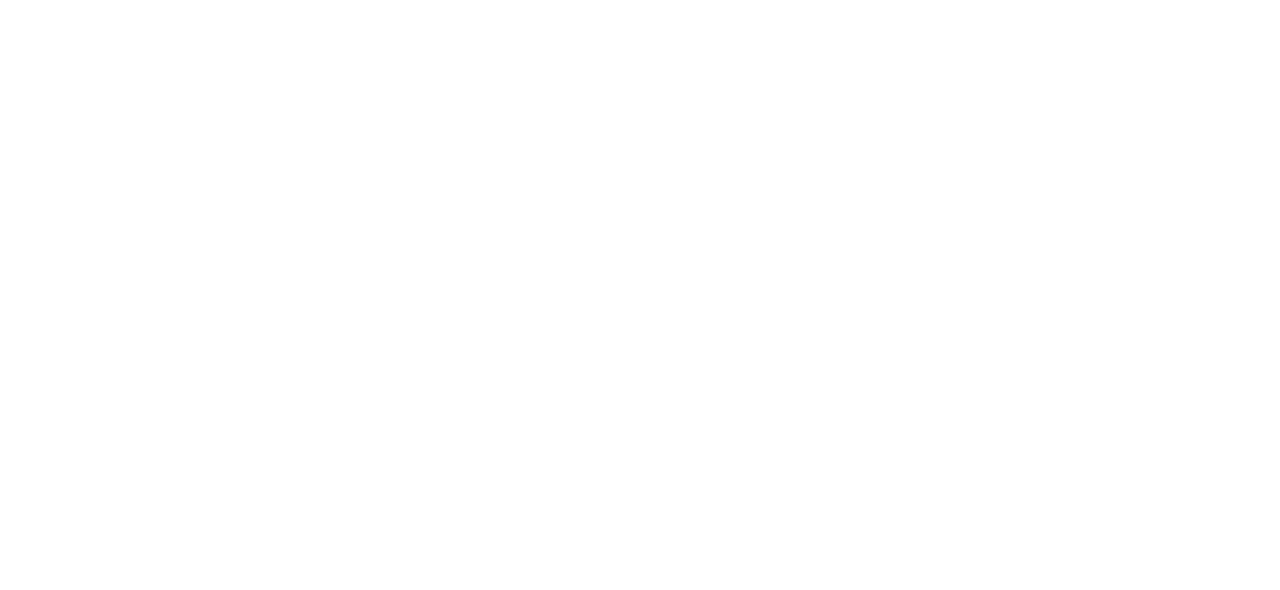
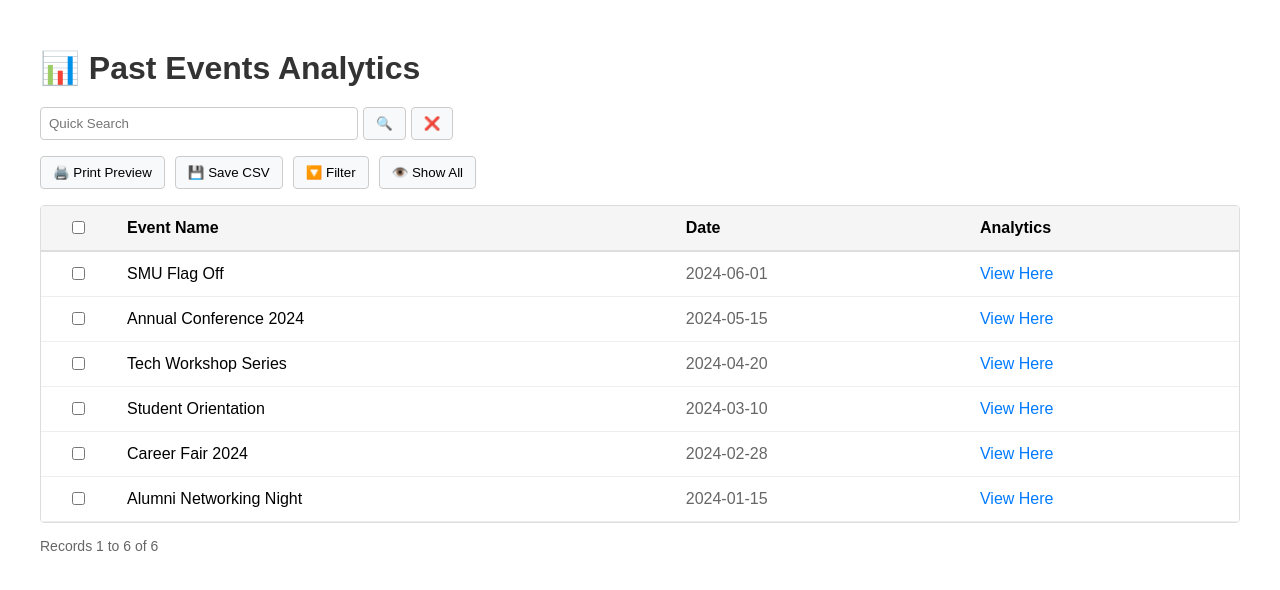
Before and after one commit to cheekfg897/HEAP, a Vue app: page /posteventanalytics in a window 1280 px wide. Before the commit this address had no page. Shown: the top 590 px of the page. Built offline with nearby package versions, Linux system fonts and the light colour scheme.

Commit message:
Added Post Event Analytics Frontend (Yan Song)

```diff
--- a/src/components/Sidebar.vue
+++ b/src/components/Sidebar.vue
@@ -8,7 +8,7 @@
         <div class="nav-item"><a href="/checkin">📄 Check In</a></div>
         <div class="nav-section-title">Features:</div>
         <div class="nav-item"><a href="/upcomingevents">📅 Upcoming Events</a></div>
-        <div class="nav-item"><a href="#">📊 Post Event Analytics</a></div>
+        <div class="nav-item"><a href="/posteventanalytics">📊 Post Event Analytics</a></div>
         <div class="nav-item logout"><a href="#">🚪 Log Out</a></div>
       </nav>
     </aside>
--- a/src/router.js
+++ b/src/router.js
@@ -4,13 +4,15 @@
 import SignUp from './views/Signup.vue'
 import CheckIn from './views/CheckIn.vue'
 import UpcomingEvents from './views/UpcomingEvents.vue'
+import PostEventAnalytics1 from './views/PostEventAnalytics1.vue'
 
 const routes = [
   { path: '/', component: Login },
   { path: '/dashboard', component: AttendanceDashboard },
   { path: '/signup', component: SignUp},
   { path: '/checkin', component: CheckIn},
-  { path: '/upcomingevents', component: UpcomingEvents}
+  { path: '/upcomingevents', component: UpcomingEvents},
+  { path: '/posteventanalytics', component: PostEventAnalytics1}
 ]
 
 export const router = createRouter({
--- /dev/null
+++ b/src/views/PostEventAnalytics1.vue
@@ -0,0 +1,251 @@
+<template>
+  <div style="padding: 20px; font-family: Arial, sans-serif; max-width: 1200px; margin: 0 auto;">
+    <h1 style="color: #333; margin-bottom: 20px;">📊 Past Events Analytics</h1>
+
+    <!-- Search Section -->
+    <div style="margin: 1rem 0; display: flex; gap: 5px; align-items: center;">
+      <input
+        type="text"
+        placeholder="Quick Search"
+        v-model="searchQuery"
+        @keyup.enter="handleSearch"
+        style="padding: 8px; border: 1px solid #ccc; border-radius: 4px; flex: 1; max-width: 300px;"
+      />
+      <button @click="handleSearch" style="padding: 8px 12px; border: 1px solid #ccc; border-radius: 4px; cursor: pointer; background: #f8f9fa;">
+        🔍
+      </button>
+      <button @click="clearSearch" style="padding: 8px 12px; border: 1px solid #ccc; border-radius: 4px; cursor: pointer; background: #f8f9fa;">
+        ❌
+      </button>
+    </div>
+
+    <!-- Action Buttons -->
+    <div style="margin: 1rem 0; display: flex; gap: 10px; flex-wrap: wrap;">
+      <button @click="printPreview" style="padding: 8px 12px; border: 1px solid #ccc; border-radius: 4px; cursor: pointer; background: #f8f9fa; display: flex; align-items: center; gap: 5px;">
+        🖨️ Print Preview
+      </button>
+      <button @click="saveCSV" style="padding: 8px 12px; border: 1px solid #ccc; border-radius: 4px; cursor: pointer; background: #f8f9fa; display: flex; align-items: center; gap: 5px;">
+        💾 Save CSV
+      </button>
+      <button @click="toggleFilter" style="padding: 8px 12px; border: 1px solid #ccc; border-radius: 4px; cursor: pointer; background: #f8f9fa; display: flex; align-items: center; gap: 5px;">
+        🔽 Filter
+      </button>
+      <button @click="showAll" style="padding: 8px 12px; border: 1px solid #ccc; border-radius: 4px; cursor: pointer; background: #f8f9fa; display: flex; align-items: center; gap: 5px;">
+        👁️ Show All
+      </button>
+    </div>
+
+    <!-- Data Table -->
+    <div style="overflow-x: auto; border: 1px solid #ddd; border-radius: 4px;">
+      <table style="width: 100%; border-collapse: collapse; background: white;">
+        <thead>
+          <tr style="background-color: #f5f5f5;">
+            <th style="padding: 12px; border-bottom: 2px solid #ddd; width: 50px; text-align: center;">
+              <input
+                type="checkbox"
+                @change="selectAll"
+                :checked="allSelected"
+                style="cursor: pointer;"
+              />
+            </th>
+            <th style="padding: 12px; border-bottom: 2px solid #ddd; text-align: left;">Event Name</th>
+            <th style="padding: 12px; border-bottom: 2px solid #ddd; text-align: left;">Date</th>
+            <th style="padding: 12px; border-bottom: 2px solid #ddd; text-align: left;">Analytics</th>
+          </tr>
+        </thead>
+        <tbody>
+          <tr v-for="event in filteredEvents" :key="event.id" style="border-bottom: 1px solid #eee;" @mouseover="$event.target.style.backgroundColor='#f9f9f9'" @mouseout="$event.target.style.backgroundColor='white'">
+            <td style="padding: 12px; text-align: center;">
+              <input
+                type="checkbox"
+                :value="event.id"
+                v-model="selectedEvents"
+                style="cursor: pointer;"
+              />
+            </td>
+            <td style="padding: 12px; font-weight: 500;">{{ event.name }}</td>
+            <td style="padding: 12px; color: #666;">{{ event.date }}</td>
+            <td style="padding: 12px;">
+              <a href="#" @click.prevent="viewAnalytics(event)" style="color: #007bff; text-decoration: none; font-weight: 500;">
+                View Here
+              </a>
+            </td>
+          </tr>
+          <tr v-if="filteredEvents.length === 0">
+            <td colspan="4" style="text-align: center; color: #666; padding: 40px; font-style: italic;">
+              No events found matching your search
+            </td>
+          </tr>
+        </tbody>
+      </table>
+    </div>
+
+    <!-- Records Counter -->
+    <p style="margin-top: 15px; color: #666; font-size: 14px;">
+      Records {{ startRecord }} to {{ endRecord }} of {{ totalRecords }}
+      <span v-if="selectedEvents.length > 0" style="margin-left: 20px; color: #007bff;">
+        ({{ selectedEvents.length }} selected)
+      </span>
+    </p>
+
+    <!-- Simple Analytics Modal -->
+    <div v-if="showAnalyticsModal" style="position: fixed; top: 0; left: 0; width: 100%; height: 100%; background: rgba(0,0,0,0.5); display: flex; justify-content: center; align-items: center; z-index: 1000;" @click="closeAnalytics">
+      <div @click.stop style="background: white; padding: 30px; border-radius: 8px; max-width: 500px; width: 90%; box-shadow: 0 4px 20px rgba(0,0,0,0.15);">
+        <h3 style="margin-top: 0; color: #333; border-bottom: 2px solid #f0f0f0; padding-bottom: 10px;">📈 Analytics for {{ selectedEvent?.name }}</h3>
+        <div style="margin: 20px 0;">
+          <p style="margin: 10px 0;"><strong>Date:</strong> {{ selectedEvent?.date }}</p>
+          <p style="margin: 10px 0;"><strong>Attendees:</strong> {{ selectedEvent?.attendees || 'N/A' }}</p>
+          <p style="margin: 10px 0;"><strong>Engagement:</strong> {{ selectedEvent?.engagement || 'N/A' }}</p>
+          <p style="margin: 10px 0;"><strong>Status:</strong> <span style="color: #28a745; font-weight: bold;">Completed</span></p>
+        </div>
+        <div style="text-align: right; margin-top: 20px;">
+          <button @click="closeAnalytics" style="padding: 10px 20px; border: 1px solid #ccc; border-radius: 4px; cursor: pointer; background: #f8f9fa; margin-right: 10px;">
+            Close
+          </button>
+          <button style="padding: 10px 20px; border: none; border-radius: 4px; cursor: pointer; background: #007bff; color: white;">
+            View Full Report
+          </button>
+        </div>
+      </div>
+    </div>
+  </div>
+</template>
+
+<script setup>
+import { ref, computed } from 'vue'
+
+// Reactive data
+const searchQuery = ref('')
+const selectedEvents = ref([])
+const showAnalyticsModal = ref(false)
+const selectedEvent = ref(null)
+
+// Sample events data
+const events = ref([
+  {
+    id: 1,
+    name: 'SMU Flag Off',
+    date: '2024-06-01',
+    attendees: 150,
+    engagement: '85%'
+  },
+  {
+    id: 2,
+    name: 'Annual Conference 2024',
+    date: '2024-05-15',
+    attendees: 300,
+    engagement: '92%'
+  },
+  {
+    id: 3,
+    name: 'Tech Workshop Series',
+    date: '2024-04-20',
+    attendees: 75,
+    engagement: '78%'
+  },
+  {
+    id: 4,
+    name: 'Student Orientation',
+    date: '2024-03-10',
+    attendees: 200,
+    engagement: '88%'
+  },
+  {
+    id: 5,
+    name: 'Career Fair 2024',
+    date: '2024-02-28',
+    attendees: 450,
+    engagement: '94%'
+  },
+  {
+    id: 6,
+    name: 'Alumni Networking Night',
+    date: '2024-01-15',
+    attendees: 120,
+    engagement: '82%'
+  }
+])
+
+// Computed properties
+const filteredEvents = computed(() => {
+  if (!searchQuery.value.trim()) {
+    return events.value
+  }
+
+  const query = searchQuery.value.toLowerCase()
+  return events.value.filter(event =>
+    event.name.toLowerCase().includes(query) ||
+    event.date.includes(query)
+  )
+})
+
+const allSelected = computed(() => {
+  return filteredEvents.value.length > 0 &&
+         selectedEvents.value.length === filteredEvents.value.length
+})
+
+const totalRecords = computed(() => filteredEvents.value.length)
+const startRecord = computed(() => totalRecords.value > 0 ? 1 : 0)
+const endRecord = computed(() => totalRecords.value)
+
+// Methods
+const handleSearch = () => {
+  console.log('Searching for:', searchQuery.value)
+}
+
+const clearSearch = () => {
+  searchQuery.value = ''
+  selectedEvents.value = []
+}
+
+const selectAll = (event) => {
+  if (event.target.checked) {
+    selectedEvents.value = filteredEvents.value.map(event => event.id)
+  } else {
+    selectedEvents.value = []
+  }
+}
+
+const printPreview = () => {
+  window.print()
+}
+
+const saveCSV = () => {
+  const csvContent = [
+    ['Event Name', 'Date', 'Attendees', 'Engagement'],
+    ...filteredEvents.value.map(event => [
+      event.name,
+      event.date,
+      event.attendees || 'N/A',
+      event.engagement || 'N/A'
+    ])
+  ].map(row => row.join(',')).join('\n')
+
+  const blob = new Blob([csvContent], { type: 'text/csv' })
+  const url = window.URL.createObjectURL(blob)
+  const a = document.createElement('a')
+  a.href = url
+  a.download = 'events-analytics.csv'
+  a.click()
+  window.URL.revokeObjectURL(url)
+}
+
+const toggleFilter = () => {
+  alert('Filter functionality can be expanded here!')
+}
+
+const showAll = () => {
+  searchQuery.value = ''
+  selectedEvents.value = []
+}
+
+const viewAnalytics = (event) => {
+  selectedEvent.value = event
+  showAnalyticsModal.value = true
+}
+
+const closeAnalytics = () => {
+  showAnalyticsModal.value = false
+  selectedEvent.value = null
+}
+</script>
```
